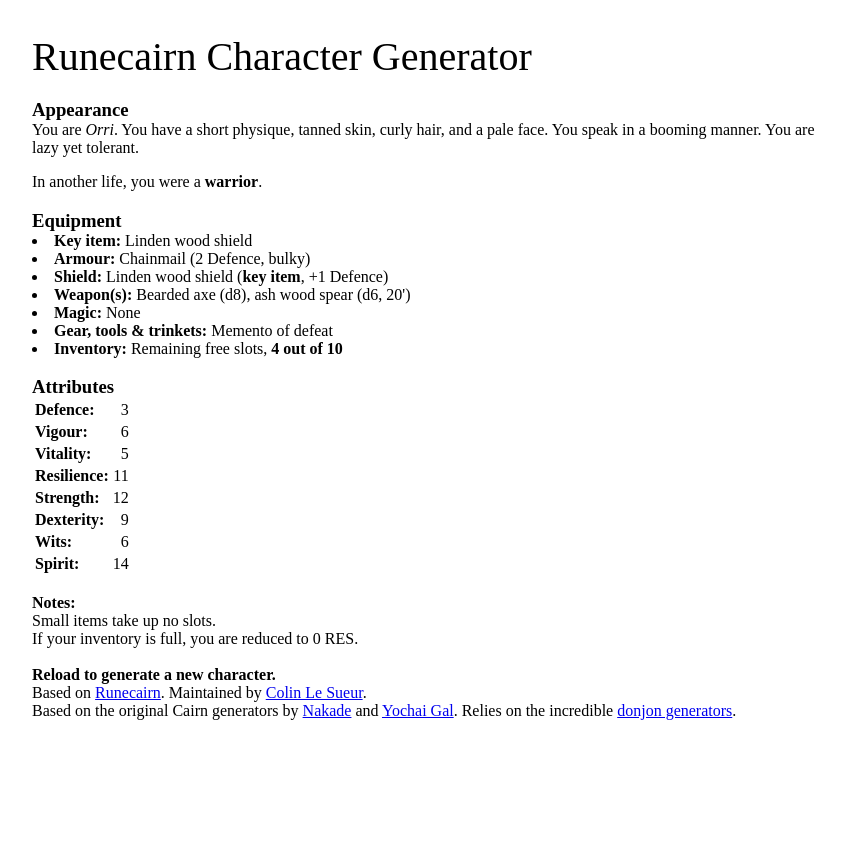
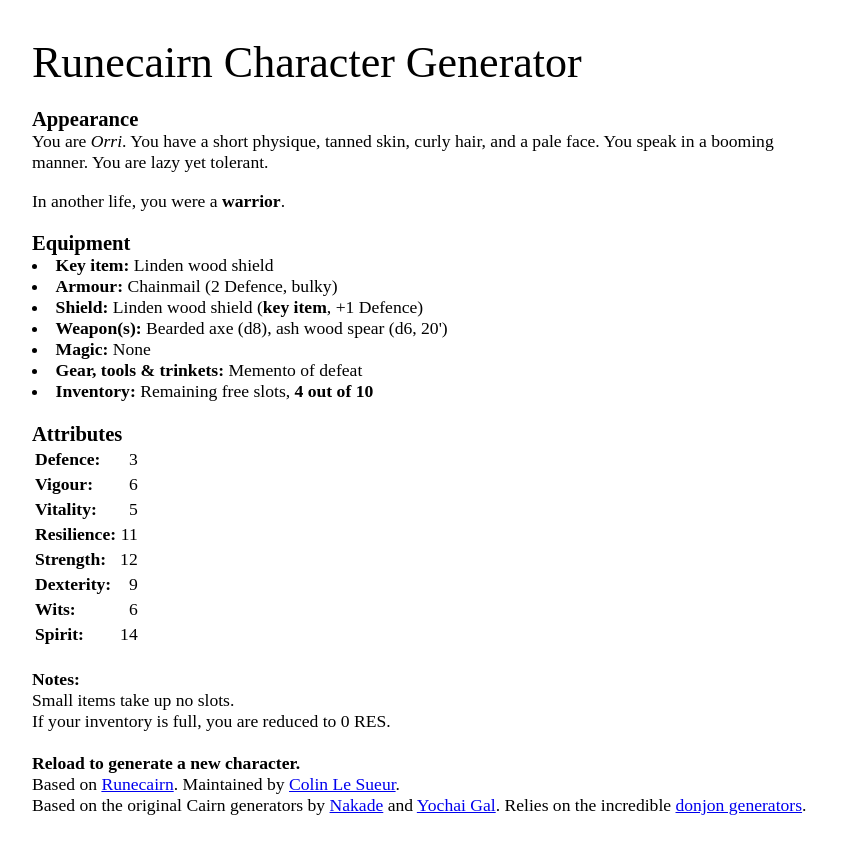
Before and after one commit to byodinsbeardrpg/byodinsbeardrpg.github.io, a Jekyll site: the page generator/index.html, which Jekyll copies as it is, in a window 1280 px wide. Shown: the top 854 px of the page, without its empty margins (208-1053 px from the left). Built offline with Jekyll 4.4.1, drawn with Linux system fonts in a browser that asks for light colours; some web fonts are replaced.

Commit message:
Update index.html

```diff
--- a/generator/index.html
+++ b/generator/index.html
@@ -14,7 +14,7 @@
       a:hover {color: #32b865}
 	  h2 {margin-bottom: 0em; font-family: BlackBeard,black-beard; font-size: 250%; font-weight: 400}
       h3 {margin-bottom: 0em; font-weight: 700; font-family: Futura PT,futura-pt}
-      body {width: 800px; margin: auto; font-family: Minion Pro Display,minion-pro-display; font-weight: 400; font-size: 100%}
+      body {width: 800px; margin: auto; font-family: Minion Pro,minion-pro; font-weight: 400; font-size: 110%}
     </style>
      <script type="text/javascript" src="js/generator.js"></script>
     <script type="text/javascript" src="js/runecairn_data.js"></script>
```
